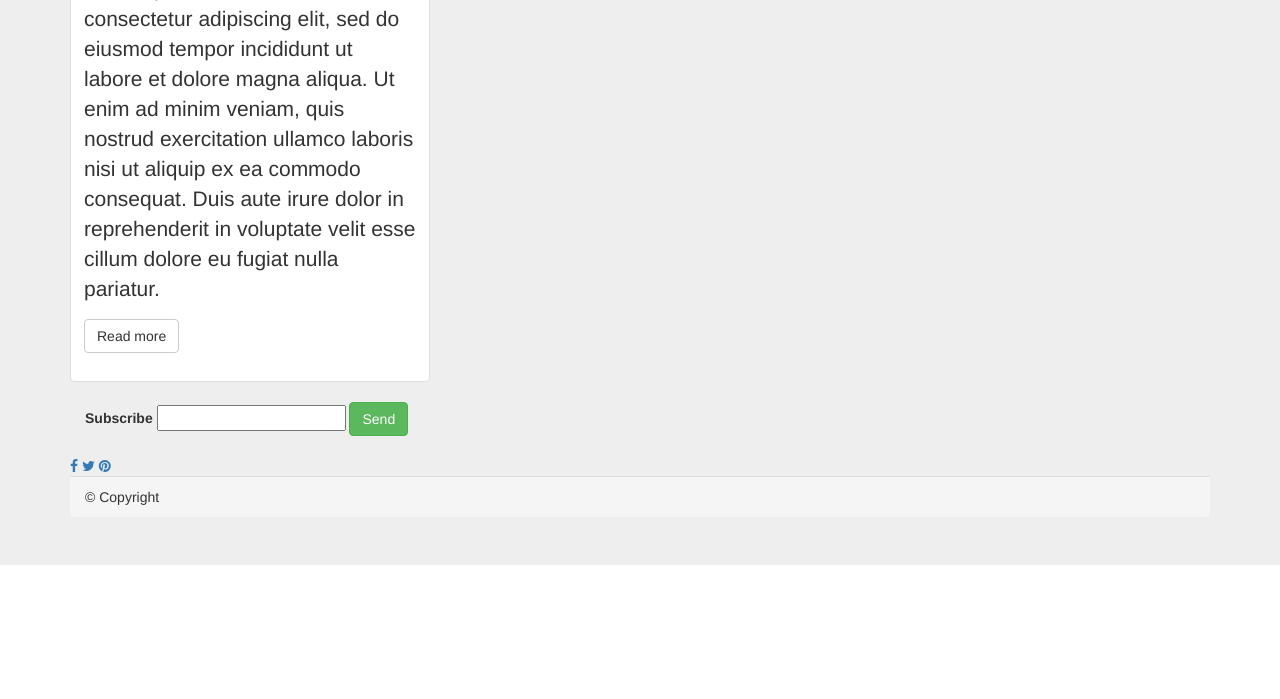
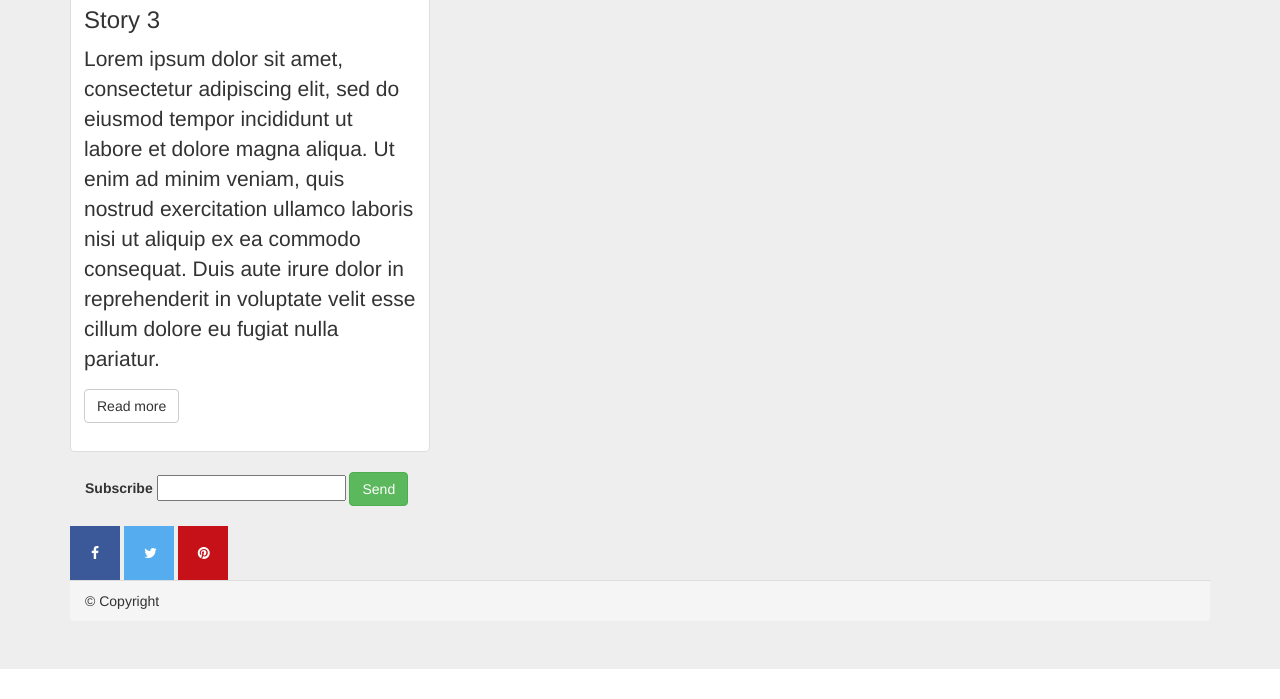
Before and after one commit to bossykissa/Code-Duo, a plain HTML site: page index.html in a window 1280 px wide. Shown: the part 2247-2946 px from the top of the page. Before the commit the page ends 2842 px from the top, so only its background shows below. Drawn offline with nearby package versions, Linux system fonts and the light colour scheme.

Commit message:
CSS Link correction

```diff
--- a/index.html
+++ b/index.html
@@ -3,8 +3,7 @@
 <head>
   <title> Travel Duo - travel advice, tips and stories</title>
   <link href='css/bootstrap.css' rel='stylesheet'>
-  <link href='css/style.css' rel='stylesheet'>
-  <link href='css/style.css' rel='stylesheet'>
+  <link href='css/over.css' rel='stylesheet'>
 <link rel="stylesheet" href="https://cdnjs.cloudflare.com/ajax/libs/font-awesome/4.7.0/css/font-awesome.min.css">
   <meta name="viewport" content="width=device-width, initial-scale=1.0">
   <script src="js/jquery-3.2.1.min.js"></script>
```
